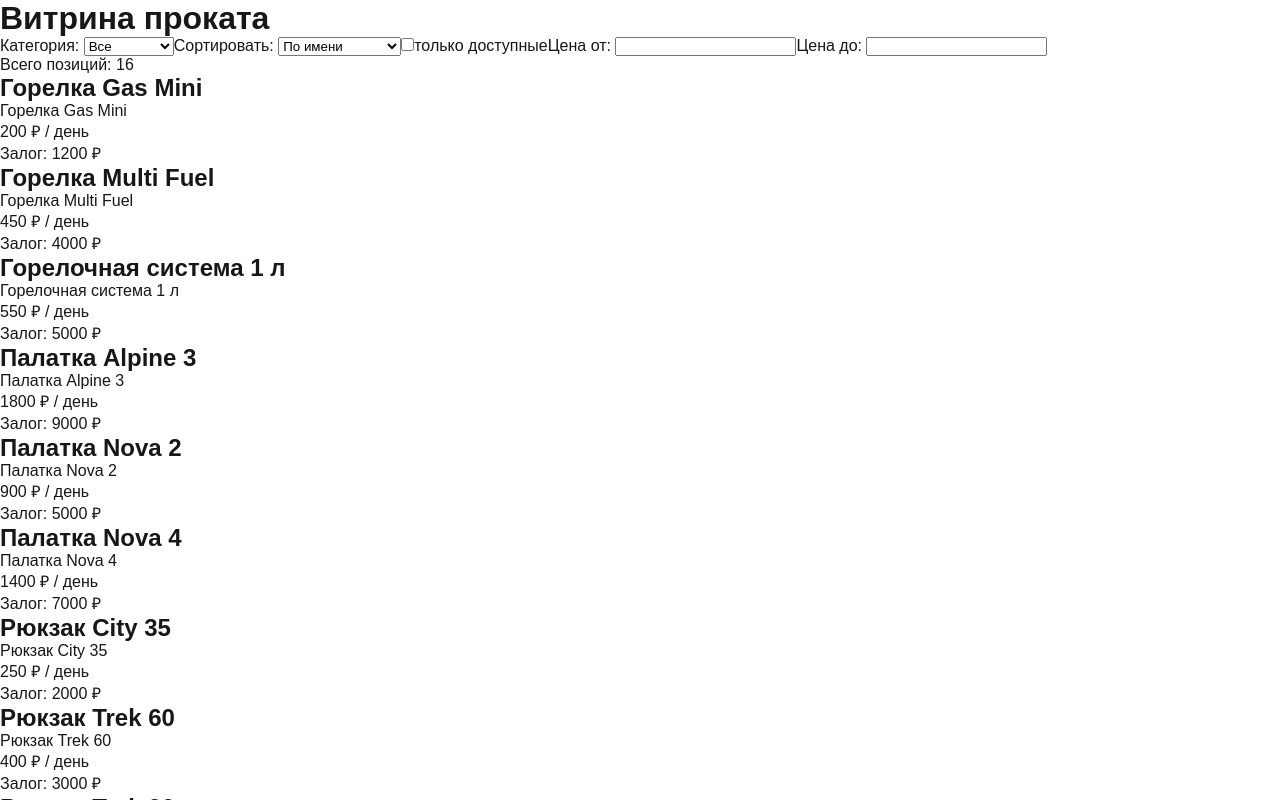
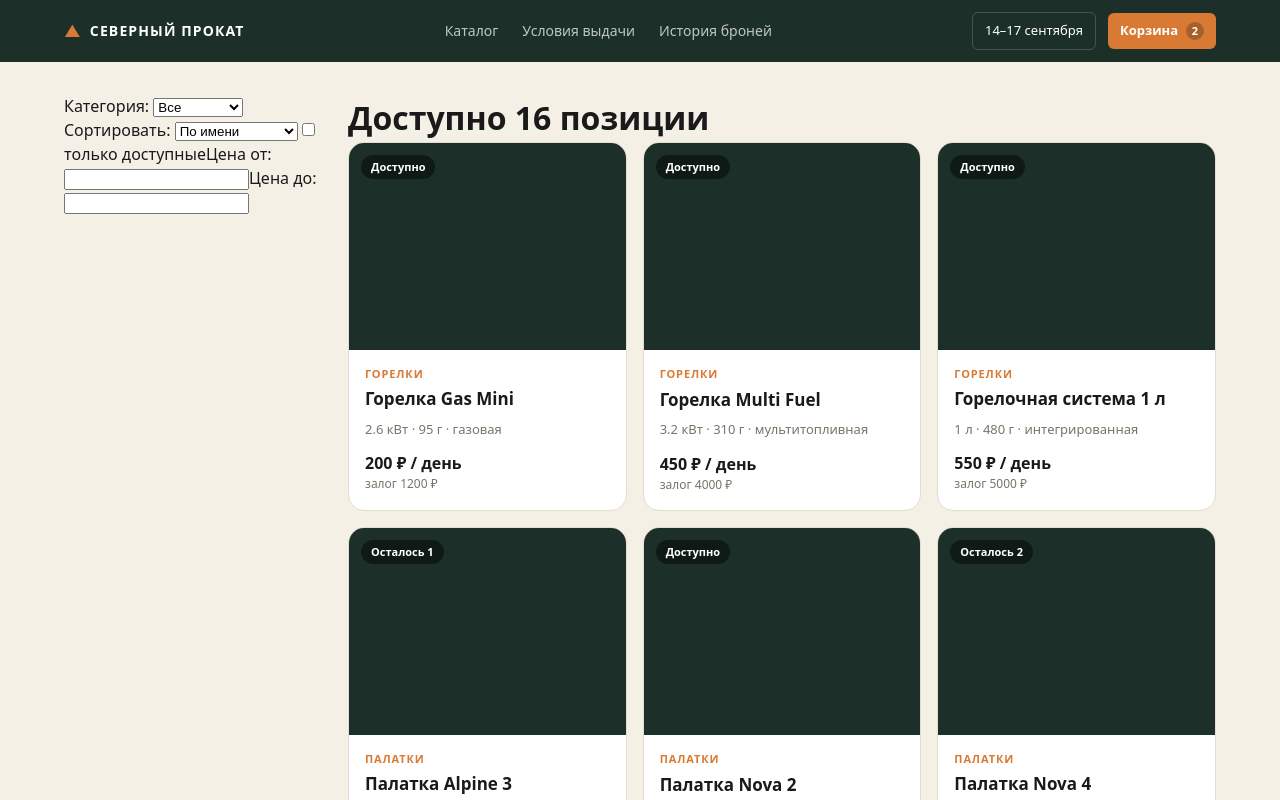
Before and after one commit to assaup/rental-booking-showcase, a Next.js app: page / in a window 1280 px wide. Shown: the top 800 px of the page. Built offline with nearby package versions, Linux system fonts and the light colour scheme.

Commit message:
стили: глобальные, каталог, шапка

```diff
--- a/package.json
+++ b/package.json
@@ -13,6 +13,7 @@
     "react": "19.2.8",
     "react-dom": "19.2.8",
     "react-error-boundary": "^6.1.5",
+    "sass": "^1.104.1",
     "zod": "^4.6.5"
   },
   "devDependencies": {
--- /dev/null
+++ b/src/app/_components/EquipmentCard/EquipmentCard.module.scss
@@ -0,0 +1,69 @@
+.card {
+  background: var(--color-surface);
+  border: 1px solid var(--color-border);
+  border-radius: var(--radius-lg);
+  overflow: hidden;
+  transition: box-shadow 0.15s ease, transform 0.15s ease;
+
+  &:hover {
+    box-shadow: 0 6px 20px rgba(0, 0, 0, 0.08);
+    transform: translateY(-2px);
+  }
+}
+
+.link {
+  display: block;
+}
+
+.photo {
+  position: relative;
+  aspect-ratio: 4 / 3;
+  background: var(--color-forest);
+}
+
+.badge {
+  position: absolute;
+  top: var(--space-3);
+  left: var(--space-3);
+  padding: 4px 10px;
+  border-radius: 999px;
+  background: rgba(0, 0, 0, 0.45);
+  color: #fff;
+  font-size: 11px;
+  font-weight: 600;
+}
+
+.body {
+  padding: var(--space-4);
+}
+
+.category {
+  margin-bottom: var(--space-1);
+  color: var(--color-accent);
+  font-size: 11px;
+  font-weight: 700;
+  letter-spacing: 0.08em;
+  text-transform: uppercase;
+}
+
+.name {
+  margin-bottom: var(--space-2);
+  font-size: 17px;
+  font-weight: 600;
+}
+
+.specs {
+  margin-bottom: var(--space-3);
+  color: var(--color-muted);
+  font-size: 13px;
+}
+
+.price {
+  font-size: 16px;
+  font-weight: 700;
+}
+
+.deposit {
+  color: var(--color-muted);
+  font-size: 12px;
+}
--- /dev/null
+++ b/src/app/_components/EquipmentCard/EquipmentCard.tsx
@@ -0,0 +1,37 @@
+import Link from "next/link";
+import type { Equipment } from "@/server/mock/equipment";
+import styles from "./EquipmentCard.module.scss";
+
+const CATEGORY_LABELS: Record<string, string> = {
+  tents: "Палатки",
+  sup: "SUP-борды",
+  backpacks: "Рюкзаки",
+  sleeping: "Спальники",
+  stoves: "Горелки",
+};
+
+export function EquipmentCard({ item }: { item: Equipment }) {
+  return (
+    <li className={styles.card}>
+      <Link href={`/equipment/${item.id}`} className={styles.link}>
+        <div className={styles.photo}>
+          <span className={styles.badge}>
+            {item.stock > 2 ? "Доступно" : `Осталось ${item.stock}`}
+          </span>
+        </div>
+
+        <div className={styles.body}>
+          <p className={styles.category}>{CATEGORY_LABELS[item.category]}</p>
+          <h3 className={styles.name}>{item.name}</h3>
+
+          <p className={styles.specs}>
+            {Object.values(item.specs).join(" · ")}
+          </p>
+
+          <p className={styles.price}>{item.pricePerDay} ₽ / день</p>
+          <p className={styles.deposit}>залог {item.deposit} ₽</p>
+        </div>
+      </Link>
+    </li>
+  );
+}
--- /dev/null
+++ b/src/app/_components/Header/Header.module.scss
@@ -0,0 +1,98 @@
+.header {
+  background: var(--color-forest);
+  color: #fff;
+}
+
+.inner {
+  max-width: var(--container);
+  margin: 0 auto;
+  padding: var(--space-3) var(--space-5);
+  display: flex;
+  align-items: center;
+  justify-content: space-between;
+}
+
+.logo {
+  display: flex;
+  align-items: center;
+  gap: var(--space-2);
+  font-size: 14px;
+  font-weight: 700;
+  letter-spacing: 0.08em;
+  text-transform: uppercase;
+  white-space: nowrap;
+}
+
+.logoMark {
+  color: var(--color-accent);
+  font-size: 16px;
+}
+
+.nav {
+  display: flex;
+  gap: var(--space-5);
+  font-size: 14px;
+}
+
+.navLink {
+  color: rgba(255, 255, 255, 0.72);
+  transition: color 0.15s ease;
+
+  &:hover {
+    color: #fff;
+  }
+
+}
+
+.actions {
+  display: flex;
+  align-items: center;
+  gap: var(--space-3);
+}
+
+.dates {
+  display: flex;
+  align-items: center;
+  gap: var(--space-2);
+  padding: var(--space-2) var(--space-3);
+  border: 1px solid rgba(255, 255, 255, 0.18);
+  border-radius: var(--radius-sm);
+  background: transparent;
+  color: #fff;
+  font-size: 13px;
+  transition: background 0.15s ease;
+
+  &:hover {
+    background: rgba(255, 255, 255, 0.08);
+  }
+}
+
+.cart {
+  display: flex;
+  align-items: center;
+  gap: var(--space-2);
+  padding: var(--space-2) var(--space-3);
+  border-radius: var(--radius-sm);
+  background: var(--color-accent);
+  color: #fff;
+  font-size: 13px;
+  font-weight: 600;
+  transition: background 0.15s ease;
+
+  &:hover {
+    background: var(--color-accent-hover);
+  }
+}
+
+.cartCount {
+  display: inline-flex;
+  align-items: center;
+  justify-content: center;
+  min-width: 18px;
+  height: 18px;
+  padding: 0 5px;
+  border-radius: 50%;
+  background: rgba(0, 0, 0, 0.22);
+  font-size: 11px;
+  line-height: 1;
+}
--- /dev/null
+++ b/src/app/_components/Header/Header.tsx
@@ -0,0 +1,38 @@
+import Link from "next/link";
+import styles from "./Header.module.scss";
+
+export function Header() {
+  return (
+    <header className={styles.header}>
+      <div className={styles.inner}>
+        <Link href="/" className={styles.logo}>
+          <span className={styles.logoMark}>▲</span>
+          Северный прокат
+        </Link>
+
+        <nav className={styles.nav}>
+          <Link href="/" className={styles.navLink}>
+            Каталог
+          </Link>
+          <Link href="/terms" className={styles.navLink}>
+            Условия выдачи
+          </Link>
+          <Link href="/history" className={styles.navLink}>
+            История броней
+          </Link>
+        </nav>
+
+        <div className={styles.actions}>
+          <button type="button" className={styles.dates}>
+            14–17 сентября
+          </button>
+
+          <Link href="/cart" className={styles.cart}>
+            Корзина
+            <span className={styles.cartCount}>2</span>
+          </Link>
+        </div>
+      </div>
+    </header>
+  );
+}
--- a/src/app/globals.css
+++ /dev/null
@@ -1,49 +0,0 @@
-:root {
-  --background: #ffffff;
-  --foreground: #171717;
-}
-
-@media (prefers-color-scheme: dark) {
-  :root {
-    --background: #0a0a0a;
-    --foreground: #ededed;
-  }
-}
-
-html {
-  height: 100%;
-}
-
-html,
-body {
-  max-width: 100vw;
-  overflow-x: hidden;
-}
-
-body {
-  min-height: 100%;
-  display: flex;
-  flex-direction: column;
-  color: var(--foreground);
-  background: var(--background);
-  font-family: Arial, Helvetica, sans-serif;
-  -webkit-font-smoothing: antialiased;
-  -moz-osx-font-smoothing: grayscale;
-}
-
-* {
-  box-sizing: border-box;
-  padding: 0;
-  margin: 0;
-}
-
-a {
-  color: inherit;
-  text-decoration: none;
-}
-
-@media (prefers-color-scheme: dark) {
-  html {
-    color-scheme: dark;
-  }
-}
--- /dev/null
+++ b/src/app/globals.scss
@@ -0,0 +1,78 @@
+:root {
+  /* палитра */
+  --color-bg: #f4f0e6;
+  --color-surface: #ffffff;
+  --color-forest: #1c3029;
+  --color-forest-soft: #2a4034;
+  --color-accent: #d97a34;
+  --color-accent-hover: #c26a28;
+  --color-text: #1a1a1a;
+  --color-muted: #7a7469;
+  --color-border: #e3ddd0;
+  --color-warning-bg: #fdf4e3;
+  --color-success: #4ca771;
+
+  /* скругления */
+  --radius-sm: 6px;
+  --radius-md: 10px;
+  --radius-lg: 16px;
+
+  /* отступы — шаг 4px */
+  --space-1: 4px;
+  --space-2: 8px;
+  --space-3: 12px;
+  --space-4: 16px;
+  --space-5: 24px;
+  --space-6: 32px;
+  --space-7: 48px;
+
+  /* тени */
+  --shadow-card: 0 1px 2px rgba(0, 0, 0, 0.04);
+
+  /* ширина контейнера */
+  --container: 1200px;
+}
+
+*,
+*::before,
+*::after {
+  box-sizing: border-box;
+}
+
+body {
+  margin: 0;
+  background: var(--color-bg);
+  color: var(--color-text);
+  font-family: system-ui, -apple-system, "Segoe UI", sans-serif;
+  line-height: 1.5;
+}
+
+h1, h2, h3, p, ul, ol, figure {
+  margin: 0;
+}
+
+ul, ol {
+  padding: 0;
+  list-style: none;
+}
+
+a {
+  color: inherit;
+  text-decoration: none;
+}
+
+button {
+  font: inherit;
+  cursor: pointer;
+}
+
+img {
+  max-width: 100%;
+  display: block;
+}
+
+.container {
+  max-width: var(--container);
+  margin: 0 auto;
+  padding: 0 var(--space-5);
+}
--- a/src/app/layout.tsx
+++ b/src/app/layout.tsx
@@ -1,6 +1,7 @@
 import type { Metadata } from "next";
+import {Header} from './_components/Header/Header'
 import { Geist, Geist_Mono } from "next/font/google";
-import "./globals.css";
+import "./globals.scss";
 
 const geistSans = Geist({
   variable: "--font-geist-sans",
@@ -19,8 +20,10 @@ export const metadata: Metadata = {
 
 export default function RootLayout({ children }: LayoutProps<"/">) {
   return (
-    <html lang="en" className={`${geistSans.variable} ${geistMono.variable}`}>
-      <body>{children}</body>
+    <html lang="ru" className={`${geistSans.variable} ${geistMono.variable}`}>
+      <body>
+        <Header />
+        {children}</body>
     </html>
   );
 }
--- /dev/null
+++ b/src/app/page.module.scss
@@ -0,0 +1,36 @@
+.layout {
+  max-width: var(--container);
+  margin: 0 auto;
+  padding: var(--space-6) var(--space-5);
+  display: grid;
+  grid-template-columns: 260px 1fr;
+  gap: var(--space-5);
+  align-items: start;
+}
+
+.sidebar {
+  position: sticky;
+  top: var(--space-5);
+}
+
+.grid {
+  display: grid;
+  grid-template-columns: repeat(3, 1fr);
+  gap: var(--space-4);
+}
+
+@media (max-width: 900px) {
+  .layout {
+    grid-template-columns: 1fr;
+  }
+
+  .grid {
+    grid-template-columns: repeat(2, 1fr);
+  }
+}
+
+@media (max-width: 600px) {
+  .grid {
+    grid-template-columns: 1fr;
+  }
+}
--- a/src/app/page.tsx
+++ b/src/app/page.tsx
@@ -9,6 +9,8 @@ import { CatalogPagination } from "./_components/CatalogPagination";
 import Link from "next/link";
 import { Recommendations } from "./_components/Recommendations";
 import { SafeBlock } from "./_components/SafeBlock";
+import { EquipmentCard } from "./_components/EquipmentCard/EquipmentCard";
+import styles from "./page.module.scss";
 
 export default async function Home({
   searchParams,
@@ -21,8 +23,12 @@ export default async function Home({
   const items = data.items;
 
   return (
-    <main>
-      <h1>Витрина проката</h1>
+    <main className={styles.layout}>
+      <aside className={styles.sidebar}>
+        <CatalogFilters />
+      </aside>
+      <div>
+        <h1>Доступно {data.total} позиции</h1>
         {notices.length > 0 && (
           <div role="status">
             <p>Некоторые параметры ссылки были исправлены:</p>
@@ -33,24 +39,15 @@ export default async function Home({
             </ul>
           </div>
         )}
-      <CatalogFilters />
-      <p>Всего позиций: {data.total}</p>
-
         {items.length === 0 ? (
           <div>
             <p>По вашим фильтрам ничего не нашлось</p>
             <Link href="/">Сбросить фильтры</Link>
           </div>
         ) : (
-        <ul>
+          <ul className={styles.grid}>
             {items.map((item) => (
-            <li key={item.id}>
-              <h2>{item.name}</h2>
-              <Link href={`/equipment/${item.id}`}>{item.name}</Link>
-
-              <p>{item.pricePerDay} ₽ / день</p>
-              <p>Залог: {item.deposit} ₽</p>
-            </li>
+              <EquipmentCard key={item.id} item={item} />
             ))}
           </ul>
         )}
@@ -65,6 +62,7 @@ export default async function Home({
           totalPages={data.totalPages}
           query={query}
         />
+      </div>
     </main>
   );
 }
--- a/src/shared/api/params.ts
+++ b/src/shared/api/params.ts
@@ -12,7 +12,6 @@ export const CatalogParamsSchema = z.object({
   to: z.string().regex(/^\d{4}-\d{2}-\d{2}$/).optional(),
   priceMin: z.coerce.number().min(0).optional(),
   priceMax: z.coerce.number().min(0).optional(),
-  fail: z.enum(["1"]).optional(), // костыль - потом убрать
 });
 
 export type CatalogParams = z.infer<typeof CatalogParamsSchema>;
```
Also changed, not shown: src/app/page.module.css (deleted, +0 -31 lines), 1 other file (tests, documents, lock files or other folders). Lines whose indentation alone changed are shown as unchanged.
